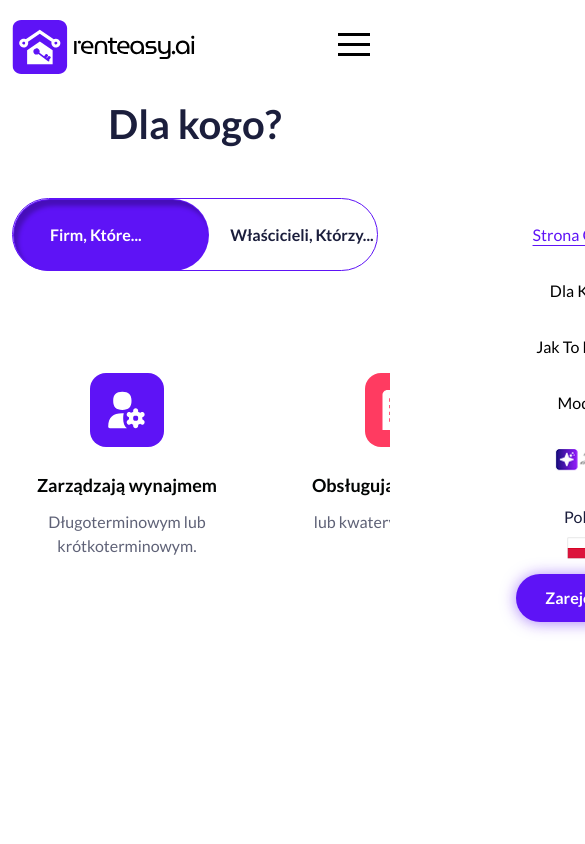
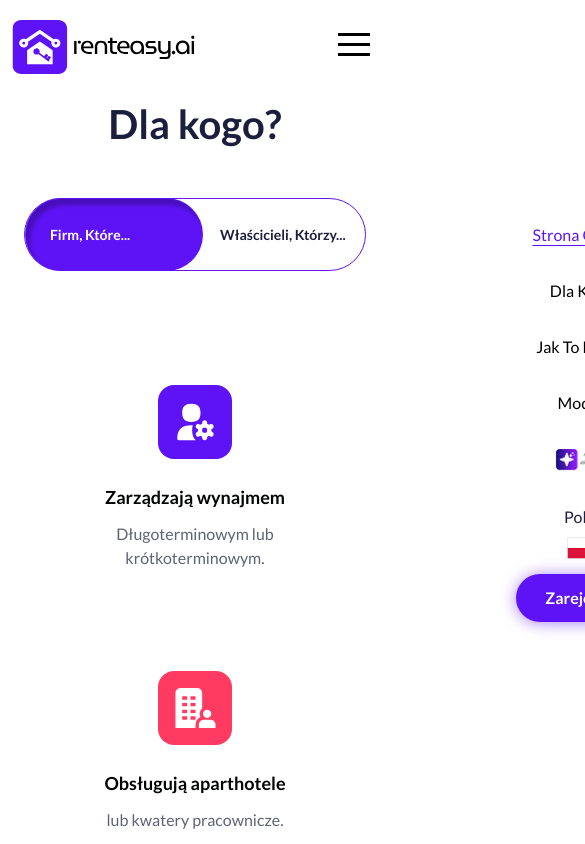
Before and after one commit to Nehaboora033/Test, a React (Vite) app: page / in a window 390 px wide. Shown: the top 844 px of the page, 585 px wide, since content can reach past the window. Built offline with nearby package versions, Linux system fonts and the light colour scheme.

Commit message:
created the dlakogo section responsive

```diff
--- a/src/components/Ciebiezrobic.jsx
+++ b/src/components/Ciebiezrobic.jsx
@@ -3,7 +3,6 @@ import SubHeading from './common/SubHeading'
 import { Ciebie_Data, CieBie_Box_Color } from '../utils/helper'
 import Box from './common/box'
 import Description from './common/Description'
-// import looking from '../assets/webp/lookingimg.webp'
 
 
 
@@ -11,7 +10,6 @@ const Ciebiezrobic = () => {
   return (
     <div className='max-w-[1164px] mx-auto px-3 mb-[164px] '>
       <div className='max-w-[1140px] bglightpurple rounded-2xl px-[26px] sm:py-[58px] py-[48px] border-[2px] border-[#F6F5F4] '>
-        {/* <img src={looking} alt="img" className='absolute top-[-15.6%] left-[40%]'/> */}
         <SubHeading className='text-center mb-[40px]'>Co możemy dla Ciebie zrobić?</SubHeading>
         <div className='grid min-[600px]:grid-cols-2 grid-cols-1 md:gap-[31px] gap-[20px]'>
           {Ciebie_Data.map((item, index) => (
--- a/src/components/DlaKogo.jsx
+++ b/src/components/DlaKogo.jsx
@@ -19,21 +19,21 @@ const DlaKogo = () => {
   }
 
   return (
-    <div className='max-w-[1164px] w-full mx-auto px-3 mb-[290px]'>
+    <div className='max-w-[1164px] w-full mx-auto px-3 mb-[140px]'>
       <div className='max-w-[1140px] '>
         <SubHeading className='text-center mb-[44px]'>Dla kogo?</SubHeading>
 
         <Tabs selectedIndex={tabIndex} onSelect={handleTabChange}>
-          <div className='flex justify-center'>
+          <div className='flex justify-center px-3'>
             <TabList className="flex bg-white max-w-[452px] mb-[77px] w-full border border-[#5E13F6] rounded-full gap-1 justify-center items-center h-[73px]">
               <Tab
-                className="sm:py-[21.5px] sm:pl-[58.8px] w-full py-[23px] max-w-[226px] px-9 whitespace-nowrap sm:pr-[42px] rounded-[73px] sm:text-xl font-bold text-[#1B1E3C] cursor-pointer border border-transparent focus:outline-none focus:ring-0 transition-colors duration-300"
+                className="sm:py-[21.5px] sm:pl-[58.8px] w-full py-[25px] max-w-[226px] px-6 whitespace-nowrap sm:pr-[42px] rounded-[73px] sm:text-xl font-bold text-[#1B1E3C] text-[14px] cursor-pointer border border-transparent focus:outline-none focus:ring-0 transition-colors duration-300"
                 selectedClassName="purple text-white shadow-sm shadowinner"
               >
                 Firm, Które...
               </Tab>
               <Tab
-                className="pl-4 sm:px-6 py-[23px] sm:py-[21.5px] w-full !pr-0 rounded-[73px] whitespace-nowrap sm:text-xl font-bold text-[#1B1E3C] cursor-pointer border border-transparent focus:outline-none focus:ring-0 transition-colors duration-300"
+                className="sm:px-6 pl-3 py-[25px] sm:py-[21.5px] w-full !pr-0 rounded-[73px] whitespace-nowrap text-[14px] sm:text-xl font-bold text-[#1B1E3C] cursor-pointer border border-transparent focus:outline-none focus:ring-0 transition-colors duration-300"
                 selectedClassName="purple text-white border border-purple-blue shadow-sm shadowinner"
               >
                 Właścicieli, Którzy...
@@ -42,11 +42,11 @@ const DlaKogo = () => {
           </div>
           {/* cards data */}
           <TabPanel>
-            <div className="flex gap-[45px]">
+            <div className="grid min-[900px]:grid-cols-4 min-[730px]:grid-cols-3 min-[500px]:grid-cols-2  gap-4 ">
               {Dla_Data.map((item, index) => (
                 <div
                   key={index}
-                  className={`group max-w-[251px] card w-full h-[258px] rounded-[15px] flex flex-col items-center p-[25px] cursor-pointer transition-all duration-300 ${Dla_Card_Shadow[index]}`}
+                  className={`group max-w-[251px] card w-full h-[258px] justify-center mx-auto rounded-[15px] flex flex-col items-center p-[25px] cursor-pointer transition-all duration-300 ${Dla_Card_Shadow[index]}`}
                 >
                   <Box
                     className={`size-[74px] rounded-2xl mb-[24px] flex items-center justify-center transition-all duration-300 ${Dla_Box_Shadow[index]}`}
--- a/src/components/Dlaczegowarto.jsx
+++ b/src/components/Dlaczegowarto.jsx
@@ -8,7 +8,7 @@ import Description from './common/Description'
 
 const Dlaczegowarto = () => {
   return (
-    <div className='max-w-[1164px] mx-auto px-3 mb-[331px]'>
+    <div className='max-w-[1164px] mx-auto px-3 mb-[191px]'>
       <div className='max-w-[1140px] '>
         <div className='flex justify-between lg:flex-row flex-col lg:gap-4 gap-[40px]'>
           <div className='lg:max-w-[600px] w-full'>
--- a/src/components/Jak.jsx
+++ b/src/components/Jak.jsx
@@ -9,7 +9,6 @@ const Jak = () => {
   return (
     <div className='max-w-[1164px] mx-auto px-3 pb-[111px]'>
       <div className='max-w-[1140px] rounded-2xl shadowblack py-[62px] px-[60px] border-[2px] border-[#F6F5F4]'>
-        {/* <img src={looking} alt="img" className='pointer-events-none absolute left-[40%] top-[-151px]' /> */}
         <SubHeading className='text-center mb-[18px]'>Jak Zacząć?</SubHeading>
         <Description className={'text-[#4D4F4E] max-w-[450px] w-full text-center mx-auto mb-[69px]'}>Chcesz uprościć zarządzanie swoją nieruchomością? Wykonaj trzy proste kroki:</Description>
 
```
